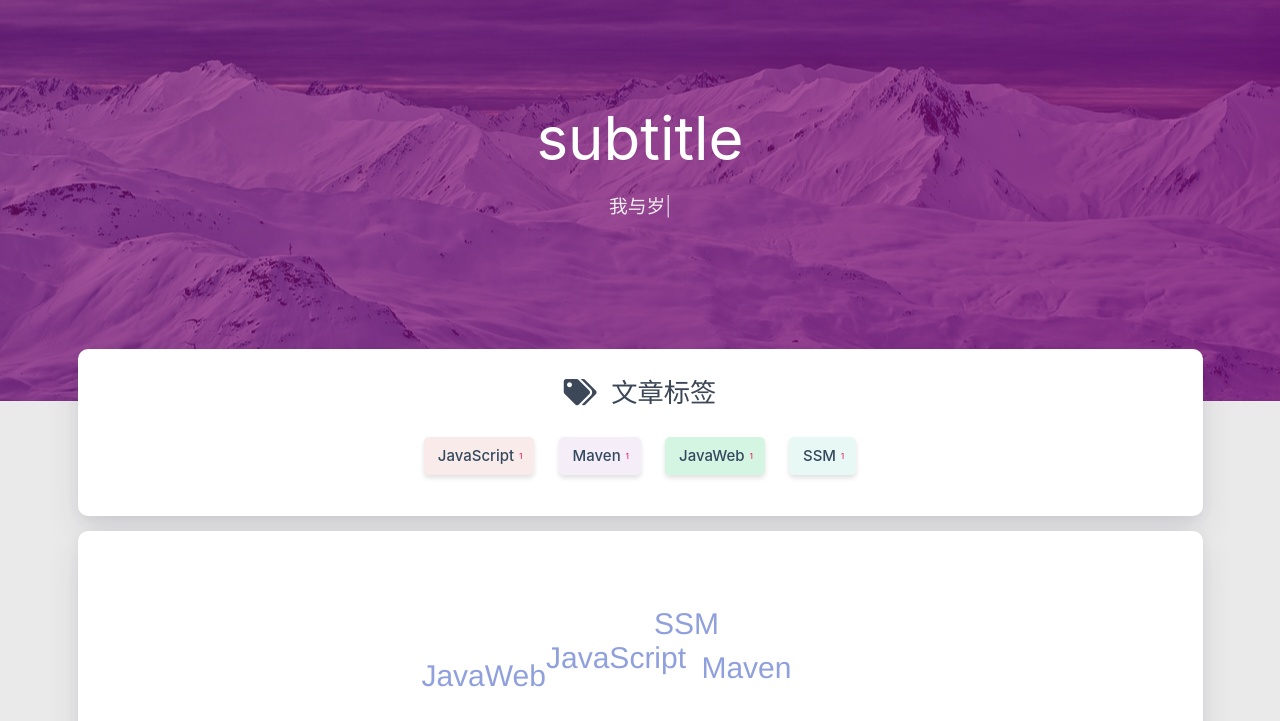
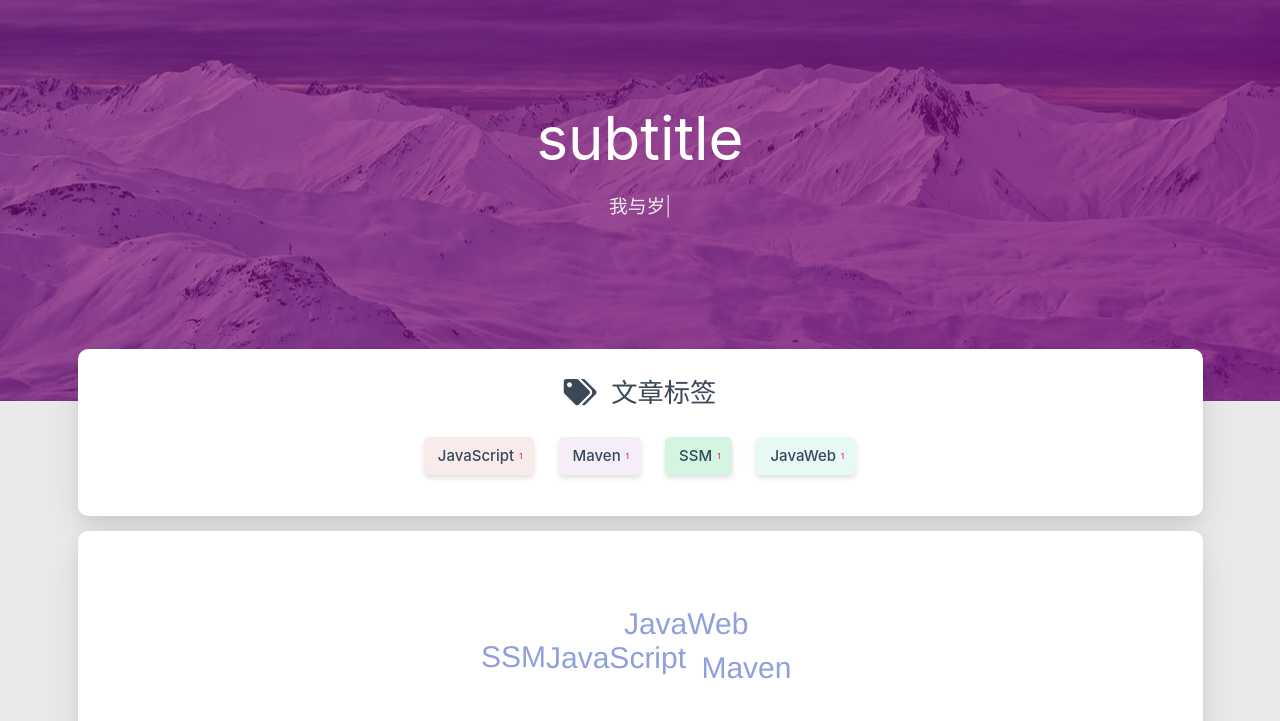
Before and after one commit to 17998/17998.github.io, a plain HTML site: page tags/index.html in a window 1280 px wide. Shown: the part 79-800 px from the top of the page. Drawn offline with nearby package versions, Linux system fonts and the light colour scheme.

Commit message:
Site updated: 2022-09-22 14:13:37

```diff
--- a/js/matery.js
+++ b/js/matery.js
@@ -105,7 +105,9 @@ $(function () {
             // 启用字幕
             subHtmlSelectorRelative: true
         });
-
+        $(document).find('img[data-original]').each(function(){
+            $(this).parent().attr("href", $(this).attr("data-original"));
+        });
         // progress bar init
         const progressElement = window.document.querySelector('.progress-bar');
         if (progressElement) {
--- a/tags/index.html
+++ b/tags/index.html
@@ -252,19 +252,19 @@
                 </a>
 
 
-                <a href="/tags/JavaWeb/" title="JavaWeb: 1">
+                <a href="/tags/SSM/" title="SSM: 1">
                     <span class="chip center-align waves-effect waves-light
                              chip-default "
-                            data-tagname="JavaWeb" style="background-color: #D5F5E3;">JavaWeb
+                            data-tagname="SSM" style="background-color: #D5F5E3;">SSM
                         <span class="tag-length">1</span>
                     </span>
                 </a>
 
 
-                <a href="/tags/SSM/" title="SSM: 1">
+                <a href="/tags/JavaWeb/" title="JavaWeb: 1">
                     <span class="chip center-align waves-effect waves-light
                              chip-default "
-                            data-tagname="SSM" style="background-color: #E8F8F5;">SSM
+                            data-tagname="JavaWeb" style="background-color: #E8F8F5;">JavaWeb
                         <span class="tag-length">1</span>
                     </span>
                 </a>
@@ -293,7 +293,7 @@
 <script type="text/javascript">
 
 
-    $('#tag-wordcloud').jQCloud([{"text":"JavaScript","weight":1,"link":"/tags/JavaScript/"},{"text":"Maven","weight":1,"link":"/tags/Maven/"},{"text":"JavaWeb","weight":1,"link":"/tags/JavaWeb/"},{"text":"SSM","weight":1,"link":"/tags/SSM/"}], {
+    $('#tag-wordcloud').jQCloud([{"text":"JavaScript","weight":1,"link":"/tags/JavaScript/"},{"text":"Maven","weight":1,"link":"/tags/Maven/"},{"text":"SSM","weight":1,"link":"/tags/SSM/"},{"text":"JavaWeb","weight":1,"link":"/tags/JavaWeb/"}], {
         autoResize: true
     });
 </script>
```
Also changed, not shown: about/index.html (+1 -1 lines), tags/JavaScript/index.html (+4 -4 lines), tags/JavaWeb/index.html (+6 -6 lines), tags/Maven/index.html (+4 -4 lines), tags/SSM/index.html (+6 -6 lines).
